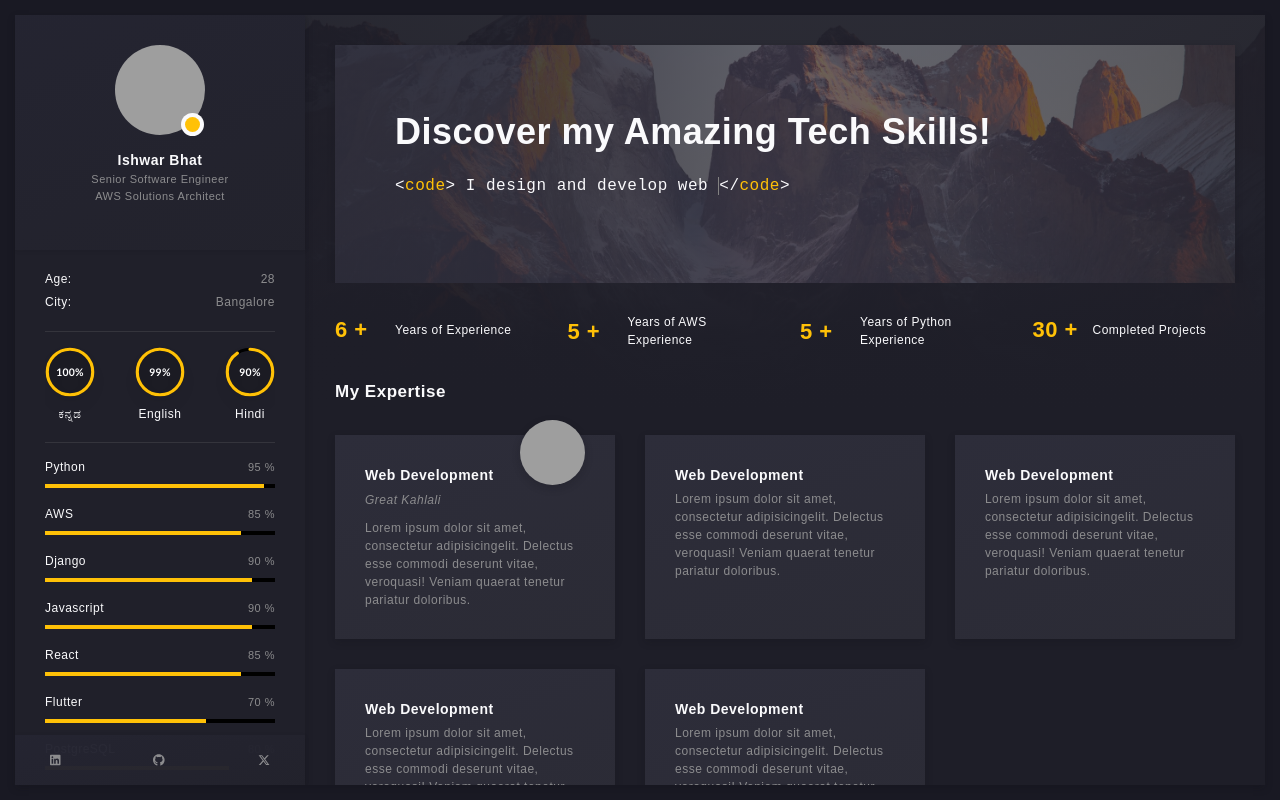
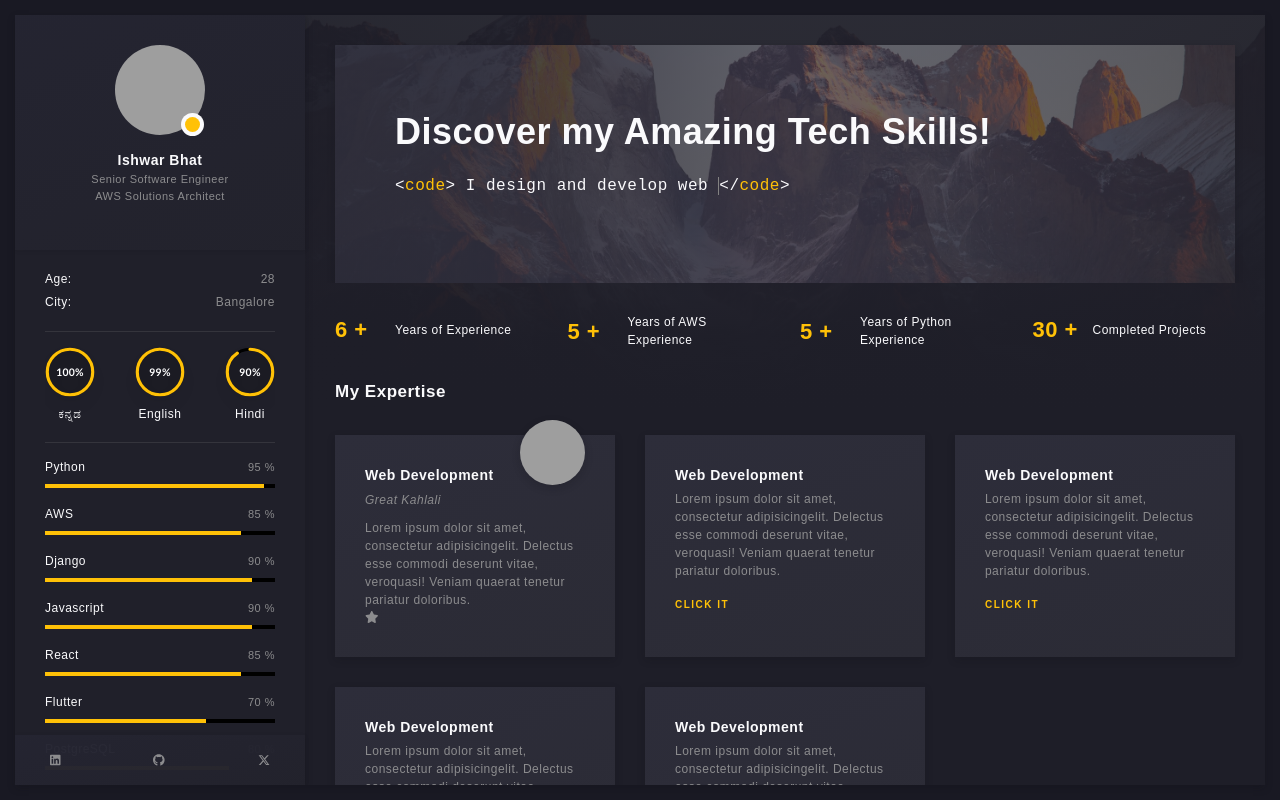
Before and after one commit to codingloop/PersonalPortfolio, a Next.js app: page / in a window 1280 px wide. Built offline with nearby package versions, Linux system fonts and the light colour scheme; grey boxes are pictures that could not be loaded.

Commit message:
adding star

```diff
--- /dev/null
+++ b/src/components/Card/_Action.js
@@ -0,0 +1,24 @@
+import { FontAwesomeIcon } from "@fortawesome/react-fontawesome";
+import style from "./style.module.css";
+import { faStar } from "@fortawesome/free-solid-svg-icons";
+
+export default function CardAction({ action }) {
+  if (!action) return;
+  else if (action?.type == "link") {
+    return (
+      <div className="pt-15px">
+        <a href={action?.link} className={style.card_link}>
+          {action?.linkName}
+        </a>
+      </div>
+    );
+  } else if (action?.type == "show-rating") {
+    return (
+      <div className={style.card_rating}>
+        <ul>
+          <FontAwesomeIcon icon={faStar} />
+        </ul>
+      </div>
+    );
+  }
+}
--- a/src/components/Card/index.js
+++ b/src/components/Card/index.js
@@ -1,3 +1,4 @@
+import CardAction from "./_Action";
 import style from "./style.module.css";
 
 export default function Card({ item }) {
@@ -21,15 +22,7 @@ export default function Card({ item }) {
           )}
           <div className="mt-1">{item?.details}</div>
 
-          {item?.action && item?.action == "link" && <div>asd</div>}
-
-          {item?.link && (
-            <div className="pt-15px">
-              <a href={link} className={style.card_link}>
-                {linkName}
-              </a>
-            </div>
-          )}
+          <CardAction action={item?.action} />
         </div>
       </div>
     </div>
--- a/src/components/Card/style.module.css
+++ b/src/components/Card/style.module.css
@@ -55,6 +55,19 @@
   box-shadow: 0 3px 8px 0 rgba(15, 15, 20, 0.2);
 }
 
+.card_rating {
+  position: relative;
+  overflow: hidden;
+  display: -webkit-box;
+  display: -ms-flexbox;
+  display: flex;
+  -webkit-box-pack: justify;
+  -ms-flex-pack: justify;
+  justify-content: space-between;
+  -ms-flex-line-pack: center;
+  align-content: center;
+}
+
 @media (min-width: 768px) {
   .card {
     -ms-flex: 0 0 50%;
```
